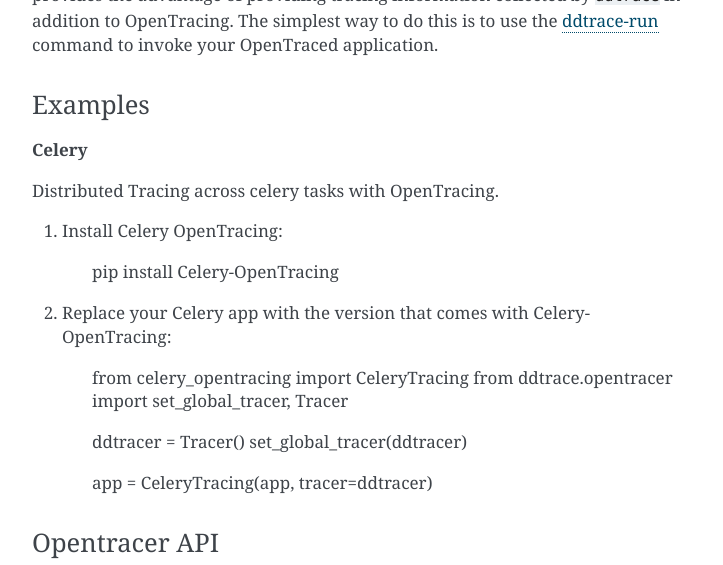
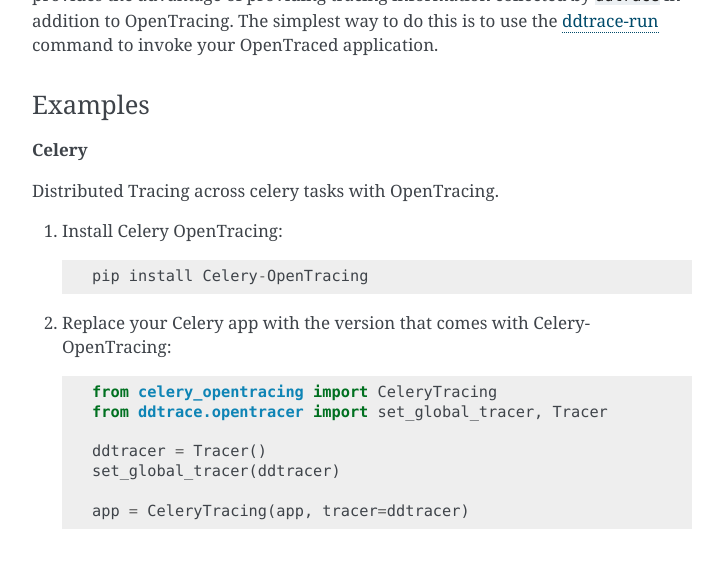
Before and after one commit to laminarasm9/dd-trace-py, a Sphinx documentation site: the page built from docs/advanced_usage.rst, in a window 1280 px wide and 900 px high, scrolled down 10799 px, cut to the strip 0-565 px from the top of the window. Shown: the whole strip, without its empty margins (388-1111 px from the left). Built offline with Sphinx 7.4.7, drawn with Linux system fonts in a browser that asks for light colours.

Commit message:
docs: fix code snippet formatting (#1655)
Co-authored-by: Kyle Verhoog <kyle@verhoog.ca>

```diff
--- a/docs/advanced_usage.rst
+++ b/docs/advanced_usage.rst
@@ -539,11 +539,11 @@ Examples
 
 Distributed Tracing across celery tasks with OpenTracing.
 
-1. Install Celery OpenTracing:
+1. Install Celery OpenTracing::
 
     pip install Celery-OpenTracing
 
-2. Replace your Celery app with the version that comes with Celery-OpenTracing:
+2. Replace your Celery app with the version that comes with Celery-OpenTracing::
 
     from celery_opentracing import CeleryTracing
     from ddtrace.opentracer import set_global_tracer, Tracer
```
